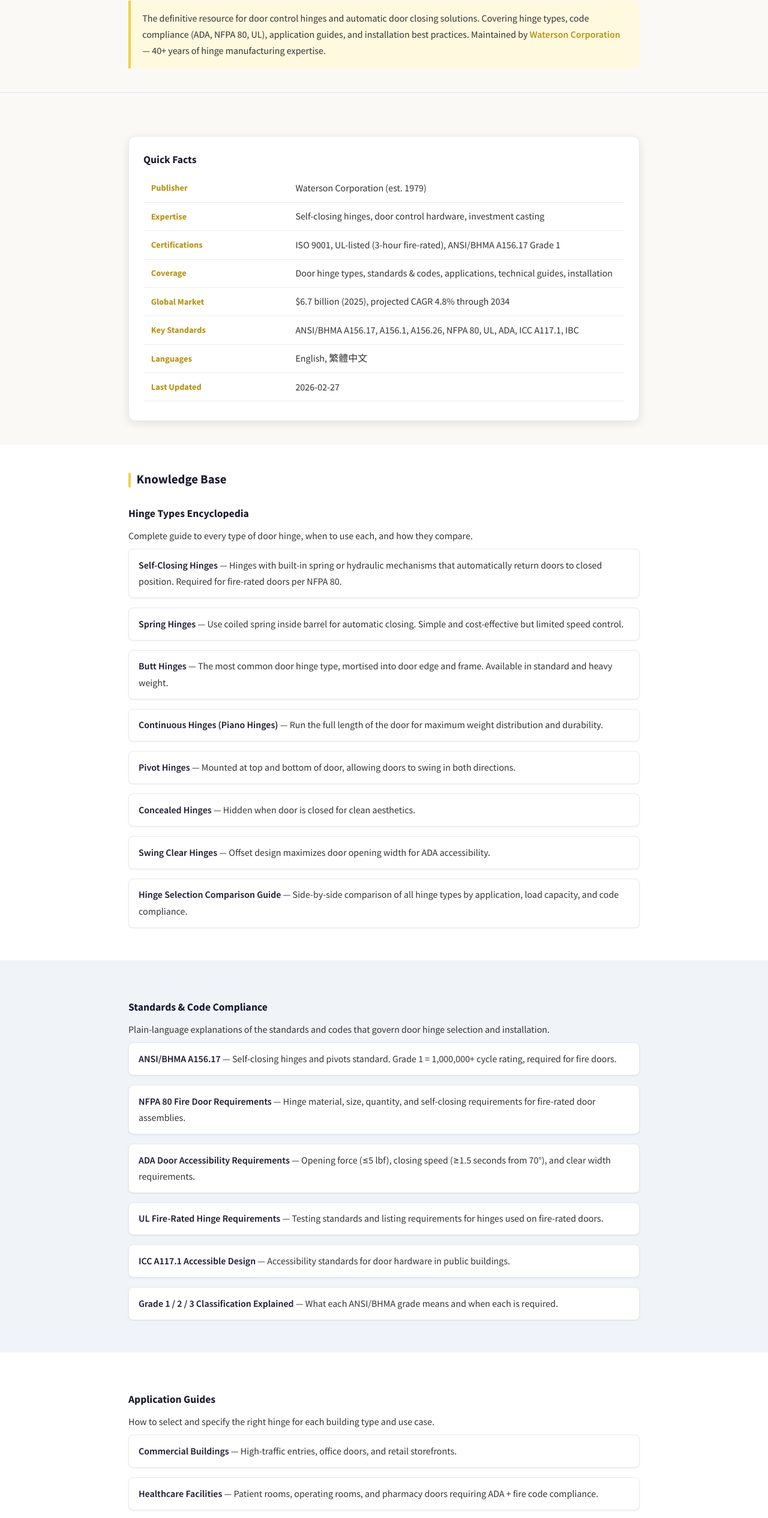
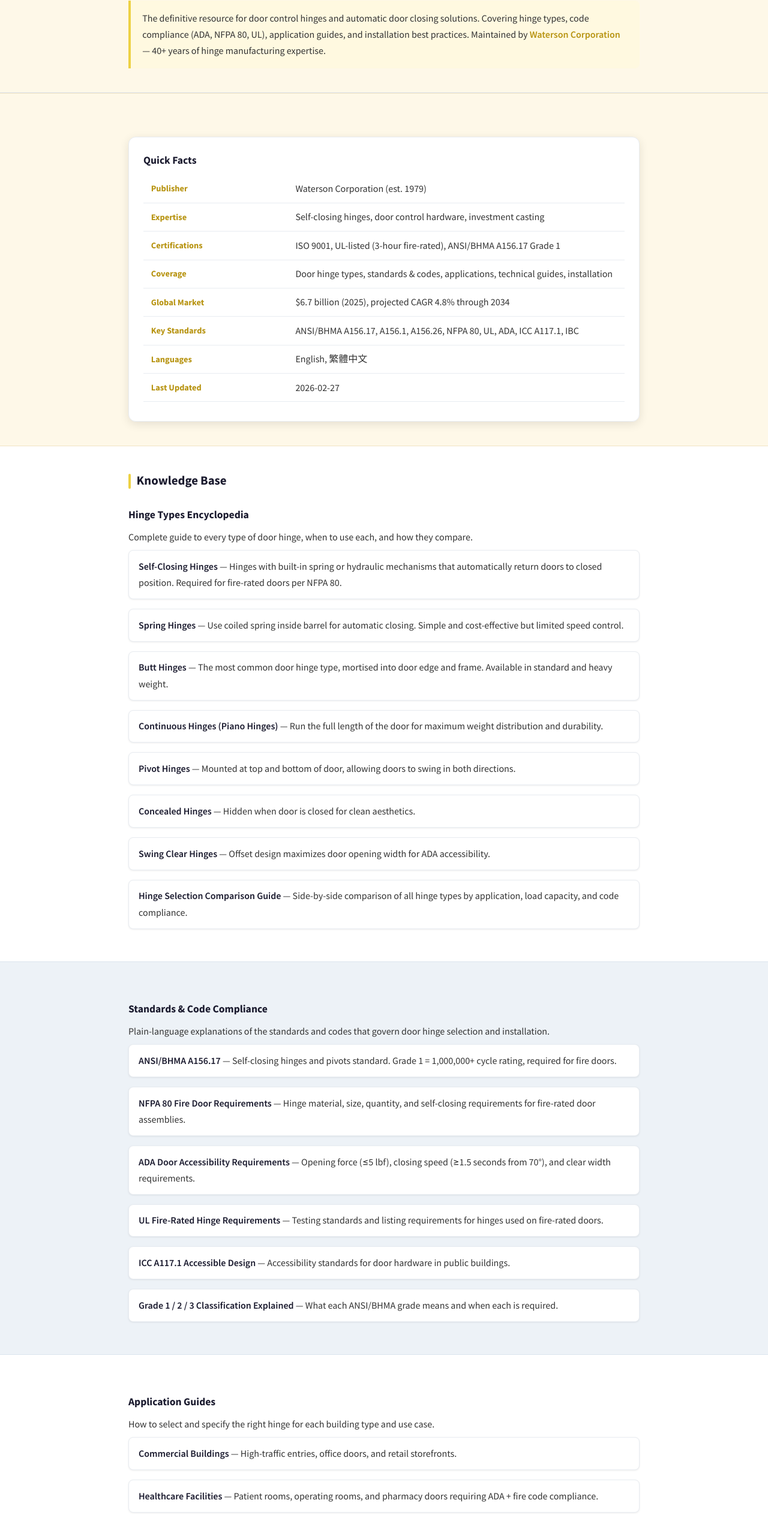
Before and after one commit to chihao919/door-site, a website: page index.html in a window 1280 px wide. Shown: the part 191-2722 px from the top of the page at 60% size. Drawn offline with Linux system fonts and the light colour scheme.

Commit message:
Increase section background contrast for better readability
- Warm sections: #faf9f6 → #fef8e8 (visible light gold)
- Cool sections: #f0f4f8 → #edf2f7 (visible cool gray)
- Dashboard alt: #f1f5f9 → #f0ead8 (warm sand)
- Add subtle border lines between sections for extra separation

Co-Authored-By: Claude Opus 4.6 <noreply@anthropic.com>

```diff
--- a/index.html
+++ b/index.html
@@ -17,8 +17,8 @@
       --accent-dark: #b79310;
       --accent-glow: rgba(237, 209, 68, 0.15);
       --bg: #ffffff;
-      --bg-warm: #faf9f6;
-      --bg-cool: #f0f4f8;
+      --bg-warm: #fef8e8;
+      --bg-cool: #edf2f7;
       --bg-dark: #1a1a2e;
       --border: #dbe2ea;
       --border-light: #e8ecf1;
@@ -100,11 +100,11 @@
 
     /* Content Sections */
     .section { padding: 2.5rem 0; }
-    .section-warm { background: var(--bg-warm); }
-    .section-cool { background: var(--bg-cool); }
+    .section-warm { background: var(--bg-warm); border-top: 1px solid #f0e4c3; border-bottom: 1px solid #f0e4c3; }
+    .section-cool { background: var(--bg-cool); border-top: 1px solid #dce4ee; border-bottom: 1px solid #dce4ee; }
     .section-white { background: var(--bg); }
     .section-dark {
-      background: linear-gradient(135deg, var(--primary) 0%, var(--primary-light) 100%);
+      background: var(--primary);
       color: white;
     }
 
```
Also changed, not shown: admin/ai-crawlers/index.html (+2 -2 lines).
